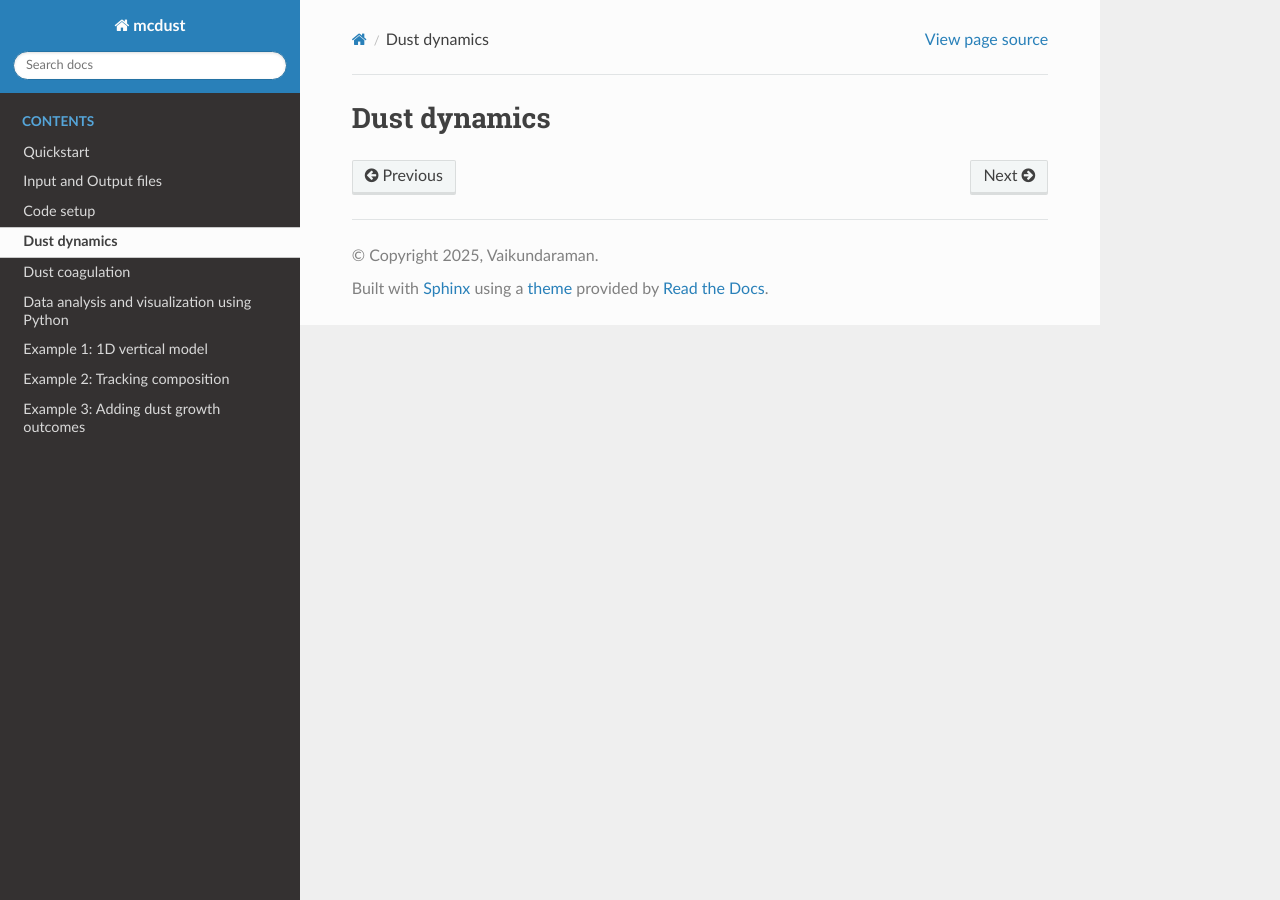
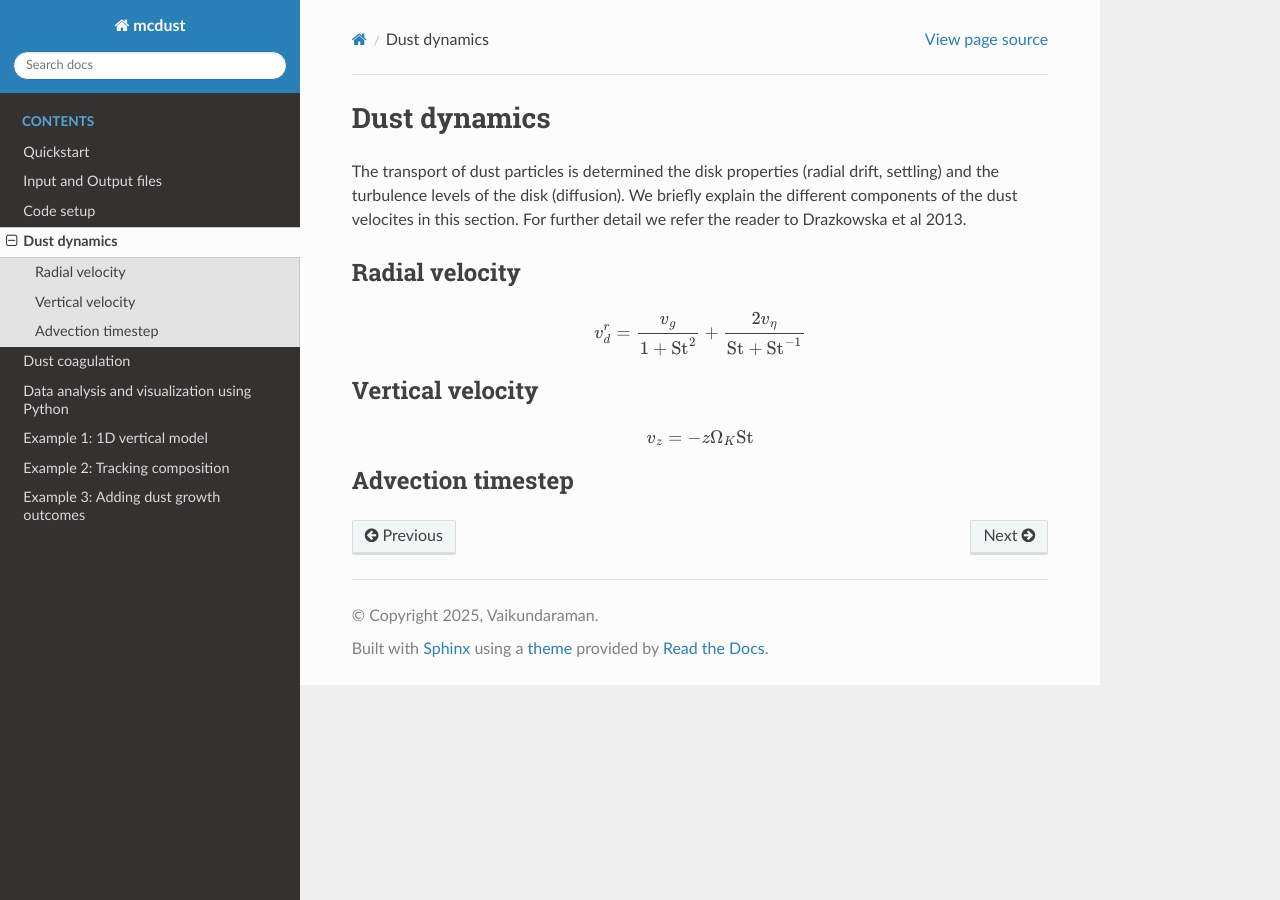
Before and after one commit to vicky1997/docs_test, a Sphinx documentation site: the page built from docs/source/dustdynamics.rst, in a window 1280 px wide. Built offline with Sphinx 7.4.7 and the Read the Docs theme 3.1.0, drawn with Linux system fonts in a browser that asks for light colours.

Commit message:
equation test

```diff
--- a/docs/source/dustdynamics.rst
+++ b/docs/source/dustdynamics.rst
@@ -1,2 +1,21 @@
 Dust dynamics
 =============
+
+The transport of dust particles is determined the disk properties (radial drift, settling) and the turbulence levels of the disk (diffusion).
+We briefly explain the different components of the dust velocites in this section. For further detail we refer the reader to Drazkowska et al 2013.
+
+Radial velocity
++++++++++++++++
+
+.. math::
+
+    v^r_d = \frac{v_g}{1 + \mathrm{St}^2} + \frac{2v_\eta}{\mathrm{St} + \mathrm{St}^{-1}}
+Vertical velocity
++++++++++++++++++
+
+.. math::
+
+    v_z = -z\Omega_K \mathrm{St}
+
+Advection timestep
+++++++++++++++++++
```
